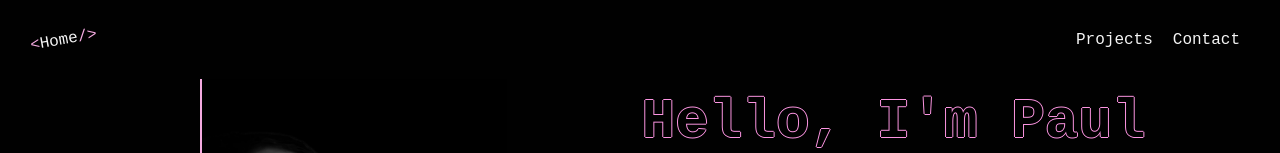
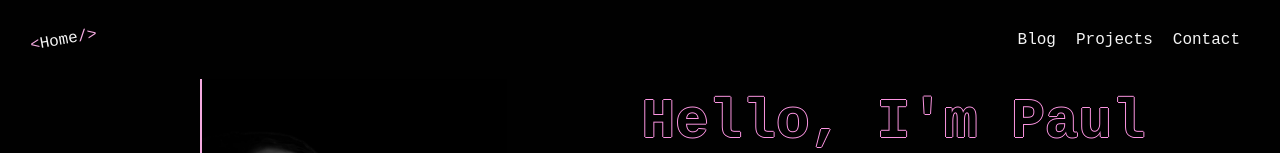
Before and after one commit to paulg44/portfolio_one, a React (Create React App) app in the folder my-portfolio/: page / in a window 1280 px wide. Shown: the top 153 px of the page. Built offline with nearby package versions, Linux system fonts and the light colour scheme; a web font is replaced by a local one.

Commit message:
add blog

```diff
--- a/my-portfolio/src/App.js
+++ b/my-portfolio/src/App.js
@@ -8,7 +8,7 @@ import Navbar from "./Components/Navbar/Navbar";
 import Homepage from "./Pages/Homepage/Homepage";
 import Projects from "./Pages/Projects/Projects";
 import Contact from "./Pages/Contact/Contact";
-// import Blogs from "./Pages/Blog/Blog";
+import Blogs from "./Pages/Blog/Blog";
 import Submission from "./Pages/Submission/Submission";
 import Footer from "./Components/Footer/Footer";
 
@@ -18,7 +18,7 @@ function App() {
       <Navbar />
       <Routes>
         <Route path="/" element={<Homepage />} />
-        {/* <Route path="/blogs" element={<Blogs />} /> */}
+        <Route path="/blogs" element={<Blogs />} />
         <Route path="/projects" element={<Projects />} />
         <Route path="/contact" element={<Contact />} />
         <Route path="/submission" element={<Submission />} />
--- a/my-portfolio/src/Components/Navbar/Navbar.js
+++ b/my-portfolio/src/Components/Navbar/Navbar.js
@@ -12,9 +12,9 @@ function Navbar() {
         </Link>
 
         <div className="navbarLeftLinks">
-          {/* <Link to={"/blogs"} className="contact-button blogBtn">
+          <Link to={"/blogs"} className="contact-button blogBtn">
             Blog
-          </Link> */}
+          </Link>
           <Link to={"/projects"} className="contact-button">
             Projects
           </Link>
```
